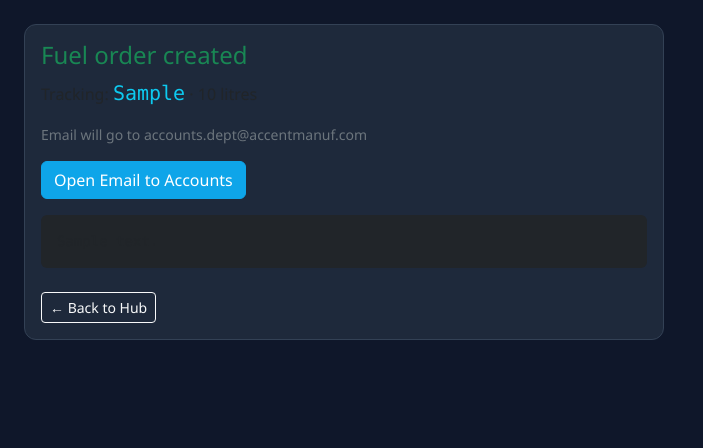
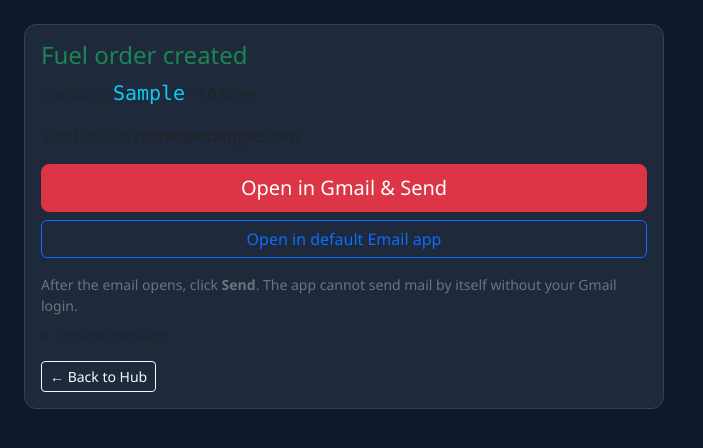
Before and after one commit to dwayneroetz-arch/accent-manufacturing-portal, a Python web app: template templates/maintenance_fuel_sent.html in a window 1280 px wide. Shown: the part 57-505 px from the top of the page, without its empty margins (0-703 px from the left). Run offline with Jinja, Linux system fonts and the light colour scheme; the template is opened without the code that fills it: most values are stand-ins (such as "Sample title", 1, 10 or a date in 2020).

Commit message:
Fuel sent page: Gmail compose primary button + clear send instructions

```diff
--- a/templates/maintenance_fuel_sent.html
+++ b/templates/maintenance_fuel_sent.html
@@ -4,11 +4,30 @@
 <div class="card" style="max-width:640px">
   <div class="card-body">
     <h2 class="h4 text-success">Fuel order created</h2>
-    <p>Tracking: <code class="text-info fs-5">{{ tracking_no }}</code> · {{ litres }} litres</p>
-    <p class="small text-secondary">Email will go to accounts.dept@accentmanuf.com</p>
-    <a href="{{ mailto }}" class="btn btn-primary mb-3">Open Email to Accounts</a>
-    <pre class="bg-dark p-3 rounded small" style="white-space:pre-wrap">{{ body }}</pre>
-    <a href="{{ url_for('maintenance_hub') }}" class="btn btn-outline-light btn-sm mt-2">← Back to Hub</a>
+    <p>Tracking: <code class="text-info fs-5">{{ tracking_no }}</code> · <strong>{{ litres }}</strong> litres</p>
+    <p class="mb-3">Send this to <strong>{{ to_email or "accounts.dept@accentmanuf.com" }}</strong></p>
+
+    <div class="d-grid gap-2 mb-3">
+      {% if gmail %}
+      <a href="{{ gmail }}" target="_blank" rel="noopener" class="btn btn-danger btn-lg">
+        Open in Gmail & Send
+      </a>
+      {% endif %}
+      <a href="{{ mailto }}" class="btn btn-outline-primary">
+        Open in default Email app
+      </a>
+    </div>
+
+    <p class="small text-secondary mb-2">
+      After the email opens, click <strong>Send</strong>. The app cannot send mail by itself without your Gmail login.
+    </p>
+
+    <details class="mb-3">
+      <summary class="small">Preview message</summary>
+      <pre class="bg-dark text-light p-3 rounded small mt-2" style="white-space:pre-wrap">{{ body }}</pre>
+    </details>
+
+    <a href="{{ url_for('maintenance_hub') }}" class="btn btn-outline-light btn-sm">← Back to Hub</a>
   </div>
 </div>
 {% endblock %}
```
